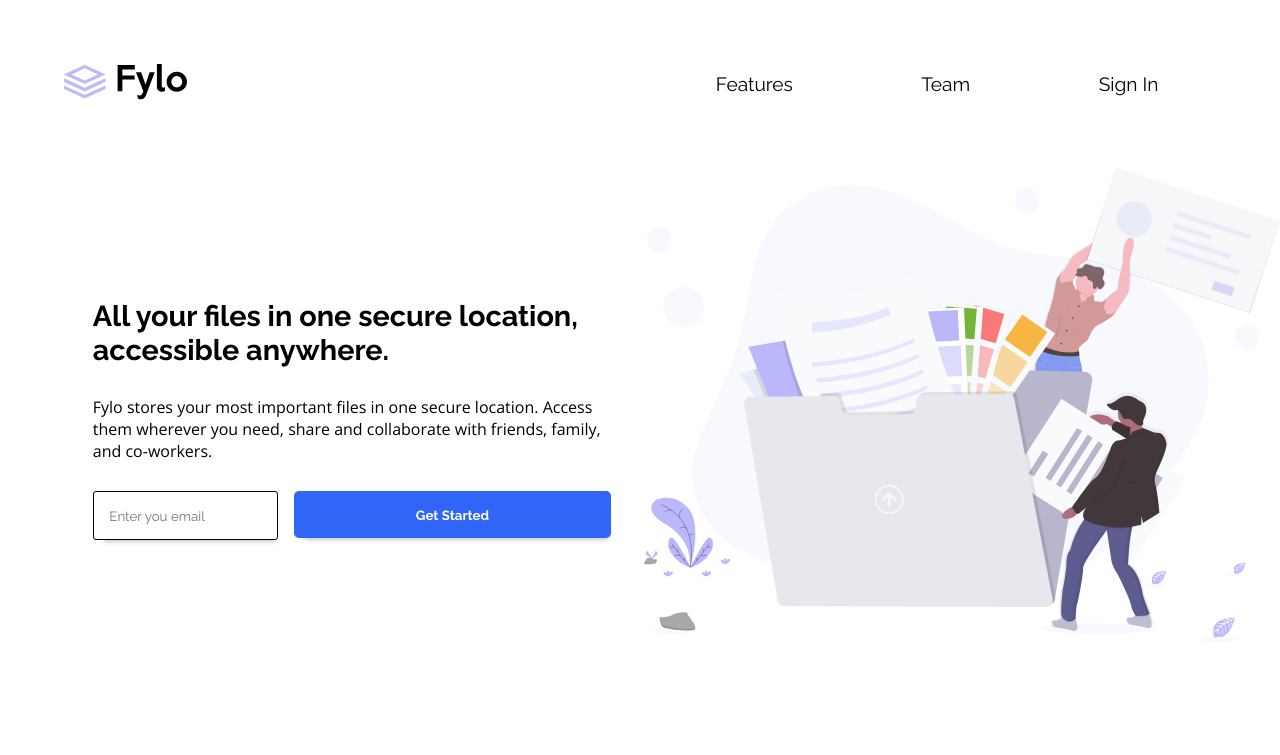
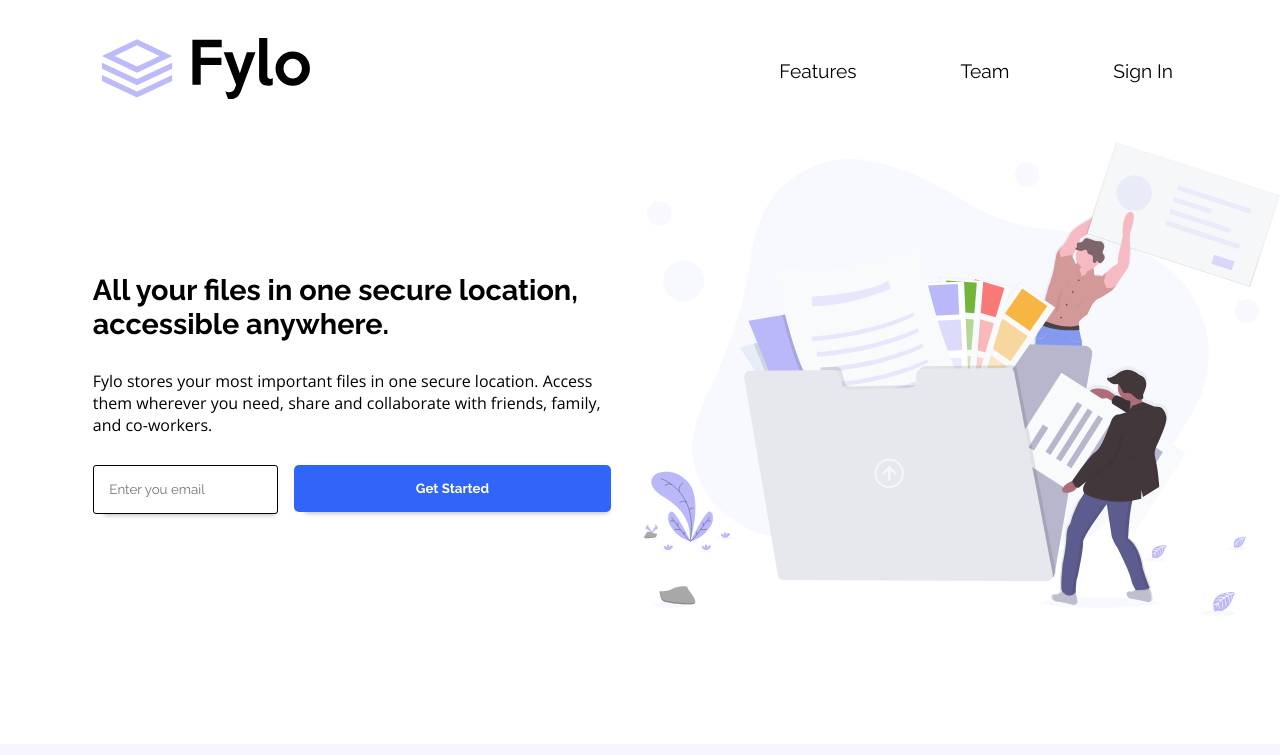
Before and after one commit to Franco-Juarez/-Fylo-landing-page-Frontend-Mentor, a plain HTML site: page index.html in a window 1280 px wide. Shown: the top 755 px of the page. Drawn offline with nearby package versions, Linux system fonts and the light colour scheme.

Commit message:
Arreglo del tamaño del logo en el NavBar

```diff
--- a/style/style.css
+++ b/style/style.css
@@ -55,7 +55,9 @@ nav ul li a {
 }
 
 .home__link {
-    padding: 5%;
+    padding: 3% 5% 3% 8%;
+    width: 25%;
+
 }
 
 .home__link img {
```
